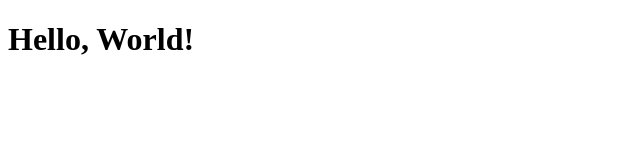
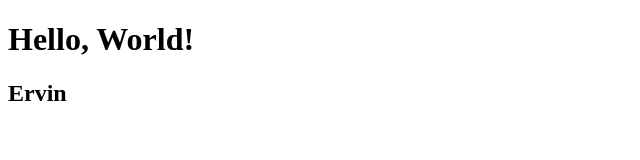
Before and after one commit to Venskie/Web-DatabaseIntegration, a plain HTML site: page index.html in a window 1280 px wide. Shown: the full height of the page, 0-640 px from the left. Drawn offline with Linux system fonts and the light colour scheme.

Commit message:
Add index.html

```diff
--- a/index.html
+++ b/index.html
@@ -5,5 +5,6 @@
     </head>
     <body>
         <h1>Hello, World!</h1>
+        <h2> Ervin</h2>
     </body>
 </html>
```
